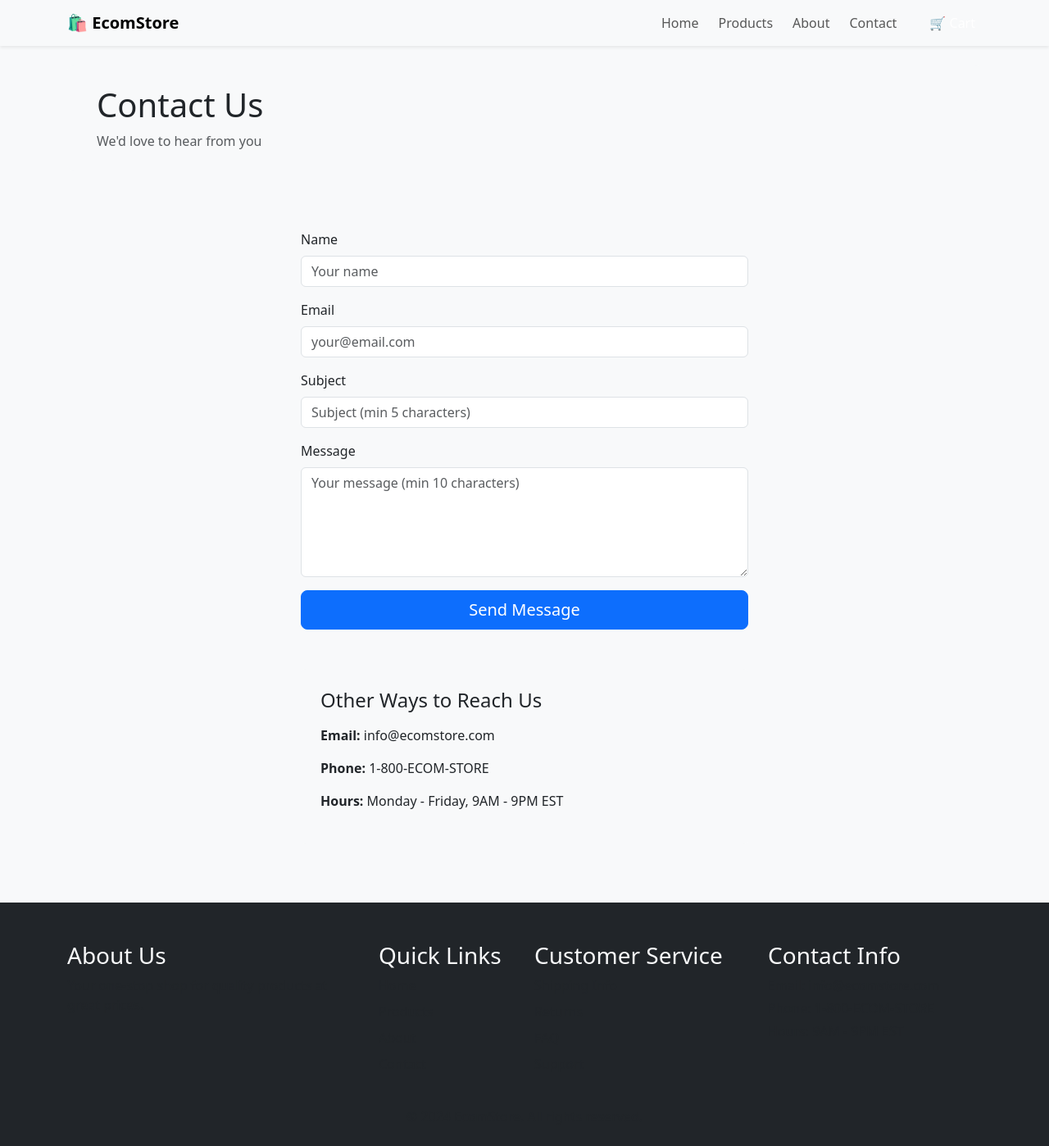
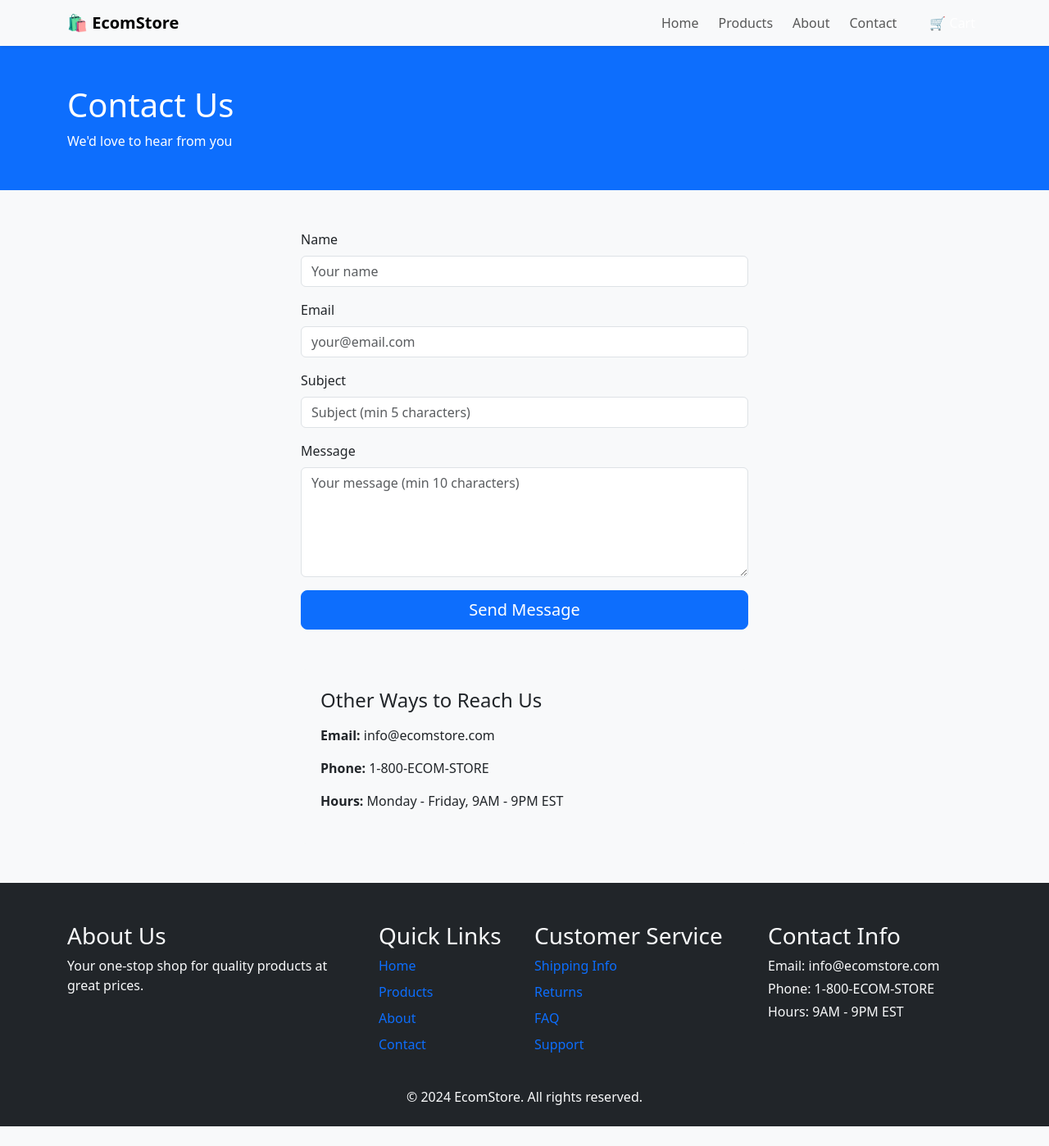
Before and after one commit to nileshvyasfullstackdev/sample_project_ai, a Next.js app: page /contact in a window 1280 px wide. Shown: the whole page at 82% size. After the commit the page ends 1374 px from the top, so only its background shows below. Built offline with nearby package versions, Linux system fonts and the light colour scheme; no server answers.

Commit message:
layout changes

```diff
--- a/src/app/contact/page.js
+++ b/src/app/contact/page.js
@@ -1,6 +1,7 @@
 'use client';
 
 import { Container, Form, Button, Spinner } from 'react-bootstrap';
+import PageBanner from '../../components/PageBanner';
 import { useState } from 'react';
 import { toast } from 'react-toastify';
 
@@ -119,15 +120,11 @@ export default function Contact() {
 
      return (
           <>
-               <div className="bg-light rounded-3 p-4 mb-4">
+               <PageBanner title="Contact Us" subtitle="We'd love to hear from you" variant="primary" />
+               <div className="py-5">
                     <Container>
-                         <h1>Contact Us</h1>
-                         <p className="text-muted mb-0">We&apos;d love to hear from you</p>
-                    </Container>
-               </div>
-               <div className="py-5">
-                    <div className="row">
-                         <div className="col-lg-6 mx-auto">
+                         <div className="row">
+                              <div className="col-lg-6 mx-auto">
                               <Form onSubmit={handleSubmit}>
                                    <Form.Group className="mb-3">
                                         <Form.Label>Name</Form.Label>
@@ -235,6 +232,7 @@ export default function Contact() {
                               </div>
                          </div>
                     </div>
+                    </Container>
                </div>
           </>
      );
--- a/src/app/layout.js
+++ b/src/app/layout.js
@@ -20,7 +20,7 @@ export default function RootLayout({ children }) {
                          <ToastProvider />
                          <Wrapper>
                               <Navbar />
-                              <main className="container py-4">{children}</main>
+                              <main className="flex-grow-1 w-100">{children}</main>
                               <Footer />
                          </Wrapper>
                     </CartProvider>
--- a/src/app/page.js
+++ b/src/app/page.js
@@ -27,7 +27,7 @@ export default function Home() {
      return (
           <>
                <HeroSection />
-               <section>
+               <section className="py-5">
                     <div className="container">
                          <h2>Featured Products</h2>
                          <div className="row row-cols-1 row-cols-sm-2 row-cols-lg-3 g-4 mt-3">
--- a/src/components/Footer.js
+++ b/src/components/Footer.js
@@ -10,22 +10,22 @@ export default function Footer() {
                     <Row className="gy-4">
                          <Col md={4}>
                               <h3>About Us</h3>
-                              <p className="text-muted">Your one-stop shop for quality products at great prices.</p>
+                              <p>Your one-stop shop for quality products at great prices.</p>
                          </Col>
                          <Col md={2}>
                               <h3>Quick Links</h3>
                               <ul className="list-unstyled">
                                    <li className="mb-2">
-                                        <Link href="/" className="text-muted text-decoration-none">Home</Link>
+                                        <Link href="/" className="text-decoration-none">Home</Link>
                                    </li>
                                    <li className="mb-2">
-                                        <Link href="/products" className="text-muted text-decoration-none">Products</Link>
+                                        <Link href="/products" className="text-decoration-none">Products</Link>
                                    </li>
                                    <li className="mb-2">
-                                        <Link href="/about" className="text-muted text-decoration-none">About</Link>
+                                        <Link href="/about" className="text-decoration-none">About</Link>
                                    </li>
                                    <li className="mb-2">
-                                        <Link href="/contact" className="text-muted text-decoration-none">Contact</Link>
+                                        <Link href="/contact" className="text-decoration-none">Contact</Link>
                                    </li>
                               </ul>
                          </Col>
@@ -33,28 +33,28 @@ export default function Footer() {
                               <h3>Customer Service</h3>
                               <ul className="list-unstyled">
                                    <li className="mb-2">
-                                        <Link href="#" className="text-muted text-decoration-none">Shipping Info</Link>
+                                        <Link href="#" className="text-decoration-none">Shipping Info</Link>
                                    </li>
                                    <li className="mb-2">
-                                        <Link href="#" className="text-muted text-decoration-none">Returns</Link>
+                                        <Link href="#" className="text-decoration-none">Returns</Link>
                                    </li>
                                    <li className="mb-2">
-                                        <Link href="#" className="text-muted text-decoration-none">FAQ</Link>
+                                        <Link href="#" className="text-decoration-none">FAQ</Link>
                                    </li>
                                    <li className="mb-2">
-                                        <Link href="#" className="text-muted text-decoration-none">Support</Link>
+                                        <Link href="#" className="text-decoration-none">Support</Link>
                                    </li>
                               </ul>
                          </Col>
                          <Col md={3}>
                               <h3>Contact Info</h3>
-                              <p className="text-muted mb-1">Email: info@ecomstore.com</p>
-                              <p className="text-muted mb-1">Phone: 1-800-ECOM-STORE</p>
-                              <p className="text-muted mb-0">Hours: 9AM - 9PM EST</p>
+                              <p className="mb-1">Email: info@ecomstore.com</p>
+                              <p className="mb-1">Phone: 1-800-ECOM-STORE</p>
+                              <p className="mb-0">Hours: 9AM - 9PM EST</p>
                          </Col>
                     </Row>
                     <div className="text-center mt-4">
-                         <p className="text-muted mb-0">&copy; 2024 EcomStore. All rights reserved.</p>
+                         <p className="mb-0">&copy; 2024 EcomStore. All rights reserved.</p>
                     </div>
                </Container>
           </footer>
--- /dev/null
+++ b/src/components/PageBanner.js
@@ -0,0 +1,14 @@
+import { Container } from 'react-bootstrap';
+
+export default function PageBanner({ title, subtitle, variant = 'primary' }) {
+  const bgClass = variant === 'primary' ? 'bg-primary text-white' : 'bg-light text-dark';
+
+  return (
+    <div className={`${bgClass} py-5 w-100`}>
+      <Container>
+        <h1 className="mb-2">{title}</h1>
+        {subtitle && <p className={variant === 'primary' ? 'mb-0' : 'text-muted mb-0'}>{subtitle}</p>}
+      </Container>
+    </div>
+  );
+}
```
Also changed, not shown: src/app/about/page.js (+4 -6 lines), src/app/cart/page.js (+4 -6 lines), src/app/products/page.js (+2 -6 lines).
